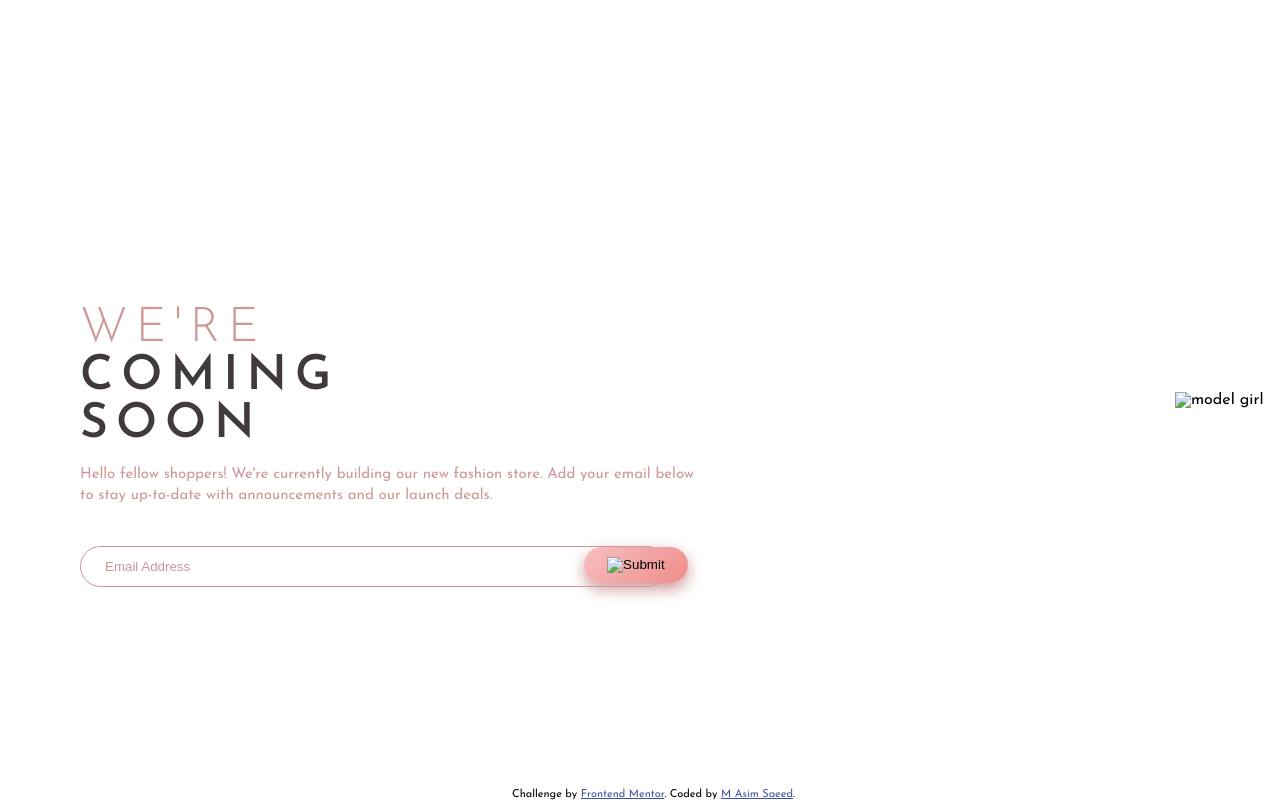
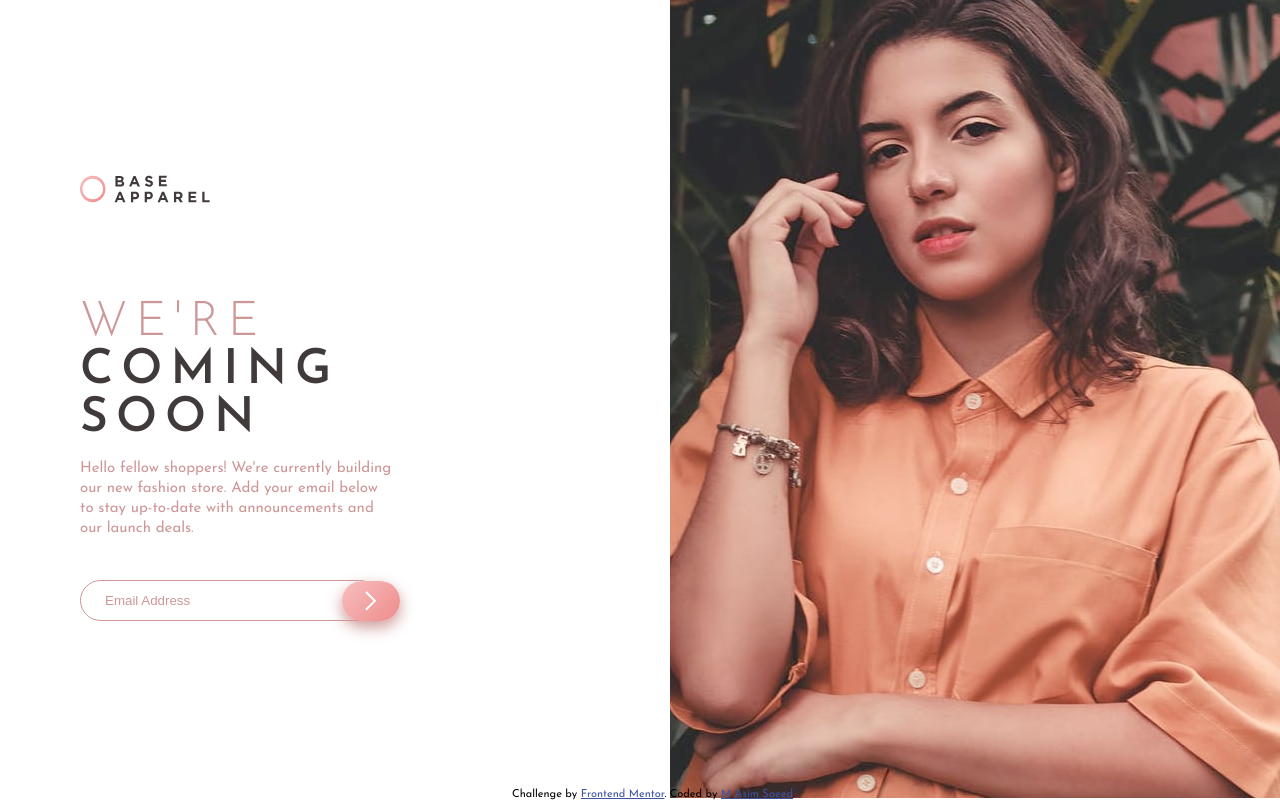
Before and after one commit to asimsaeed353/base-apparel-coming-soon-master, a plain HTML site: page index.html in a window 1280 px wide. Drawn offline with Linux system fonts and the light colour scheme; the site is published under a folder, as on GitHub Pages, so addresses that start at the root find nothing.

Commit message:
Update images source

```diff
--- a/index.html
+++ b/index.html
@@ -23,19 +23,19 @@
       <div class="hero">
         <img
           class="hero__mobile-logo"
-          src="/images/logo.svg"
+          src="./images/logo.svg"
           alt="base apparel logo"
         />
         <img
           class="hero__hero-img-mobile"
-          src="/images/hero-mobile.jpg"
+          src="./images/hero-mobile.jpg"
           alt="model girl"
         />
       </div>
 
       <!-- Content containing heading, paragraph and email input form -->
       <div class="content">
-        <img src="/images/logo.svg" alt="" class="content__desktop-logo" />
+        <img src="./images/logo.svg" alt="" class="content__desktop-logo" />
 
         <div class="content__main">
           <div class="content__main__heading">
@@ -56,7 +56,7 @@
             <div class="input__field">
               <!-- Error icon to be displayed on invalid email submission -->
               <img
-                src="/images/icon-error.svg"
+                src="./images/icon-error.svg"
                 alt="error icon"
                 class="error-icon"
               />
@@ -70,7 +70,7 @@
               <span class="error-message" id="emailError"></span>
             </div>
             <!-- Submit button with arrow image -->
-            <input id="submit" type="image" src="/images/icon-arrow.svg" alt="Submit" class="arrow-icon">
+            <input id="submit" type="image" src="./images/icon-arrow.svg" alt="Submit" class="arrow-icon">
             <!-- <input id="submit" type="submit" src="/images/icon-arrow.svg" alt="submit" class="arrow-icon"> -->
           </div>
         </form>
@@ -79,7 +79,7 @@
       <!-- Hero image hidden in phone and displayed in desktop -->
       <div class="hero__desktop">
         <img
-          src="/images/hero-desktop.jpg"
+          src="./images/hero-desktop.jpg"
           alt="model girl"
           class="hero__hero-img-desktop"
         />
```
